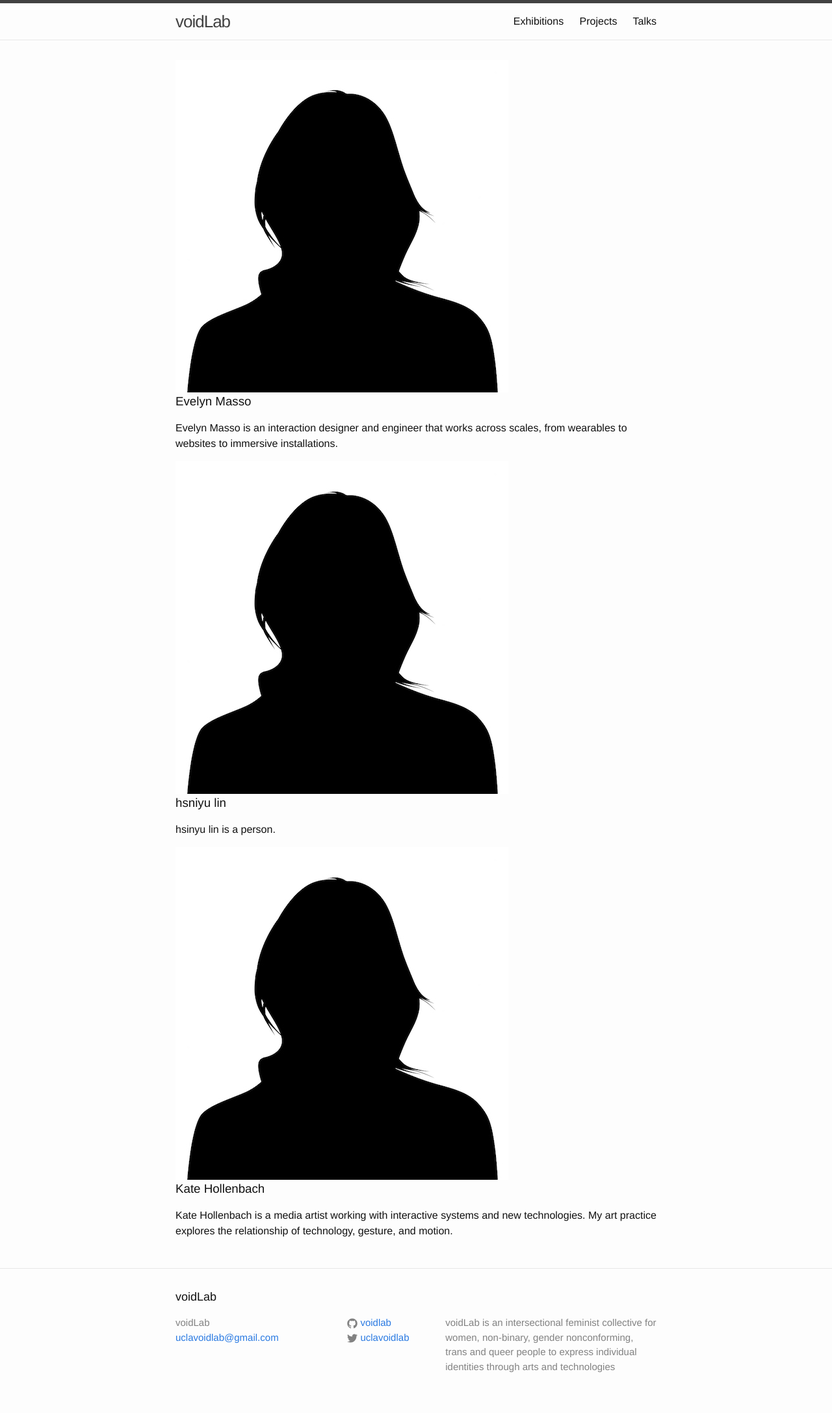
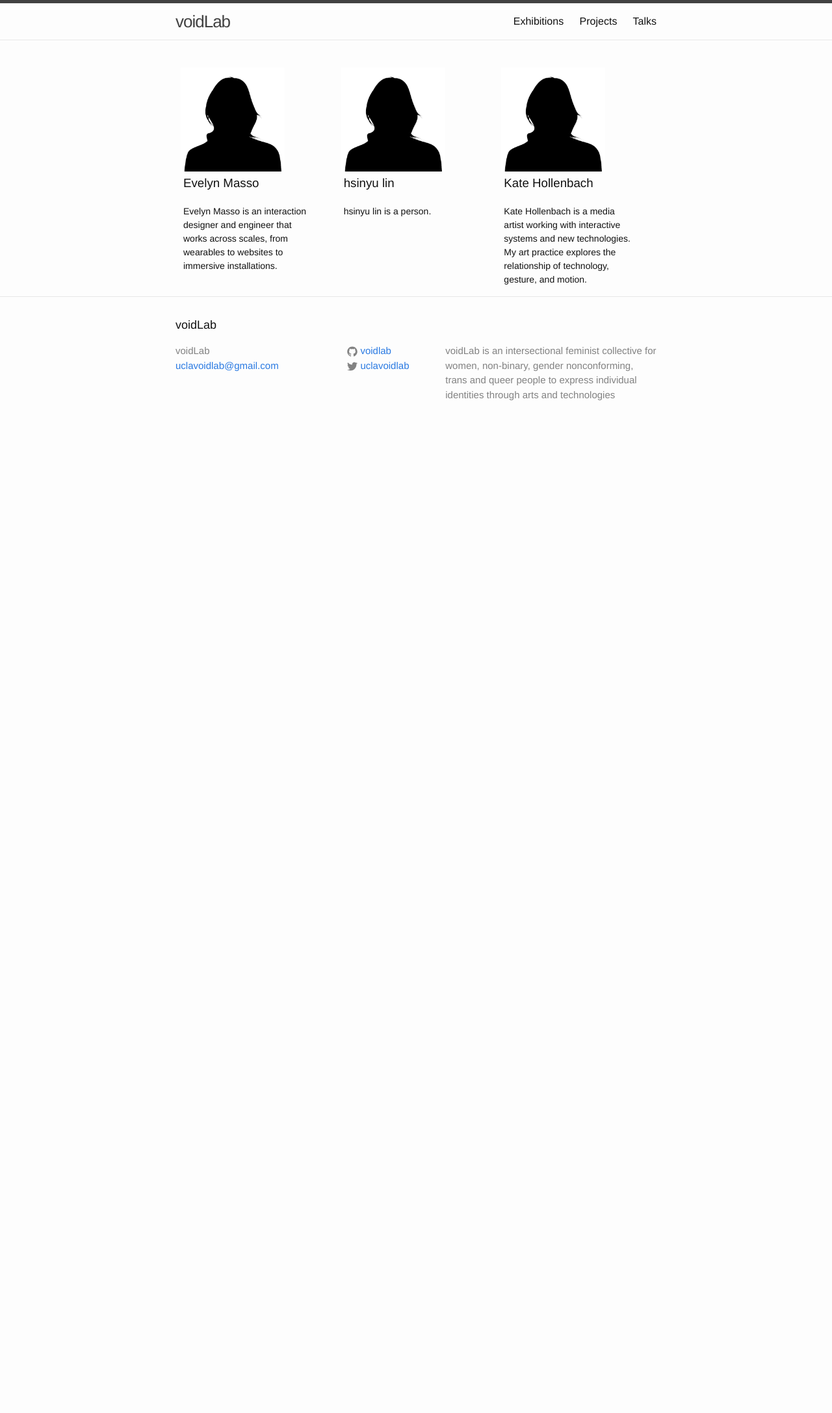
Before and after one commit to voidlab/voidlab.github.io, a Jekyll site: the page built from index.html, in a window 1280 px wide. Shown: the whole page at 65% size. Built offline with Jekyll 4.4.1, drawn with Linux system fonts in a browser that asks for light colours; after the commit the page ends 900 px from its top, so only the background shows below that.

Commit message:
basic member gallery layout
will revisit after page structure is in place

```diff
--- /dev/null
+++ b/_sass/_member.scss
@@ -0,0 +1,40 @@
+
+section#members {
+  display: flex;
+  flex-flow: row wrap;
+  justify-content: flex-start;
+  align-items: center;
+  align-content: space-between;
+
+  margin-bottom: $spacing-unit;
+
+  section.member-container {
+    width: 12rem;
+    height: 18rem;
+    padding: 0.5rem;
+
+    flex: auto;
+    display: flex;
+    flex-flow: column nowrap;
+
+    img {
+      max-width: 10rem;
+      max-height: 10rem;
+      flex: 0 0 auto;
+      padding-top: 0.25rem;
+      padding-bottom: 0.25rem;
+    }
+    h1 {
+      flex: 0 0 auto;
+      margin-left: 0.25rem;
+      margin-right: 0.25rem;
+      margin-bottom: 0.25rem;
+    }
+    p {
+      font-size: $small-font-size;
+      flex: 0 0 auto;
+      margin-left: 0.25rem;
+      margin-right: 2rem;
+    }
+  }
+}
--- a/css/main.scss
+++ b/css/main.scss
@@ -49,5 +49,6 @@ $on-laptop:        800px;
 @import
         "base",
         "layout",
-        "syntax-highlighting"
+        "syntax-highlighting",
+        "member"
 ;
```
Also changed, not shown: _members/hsinyu.md (+1 -1 lines).
